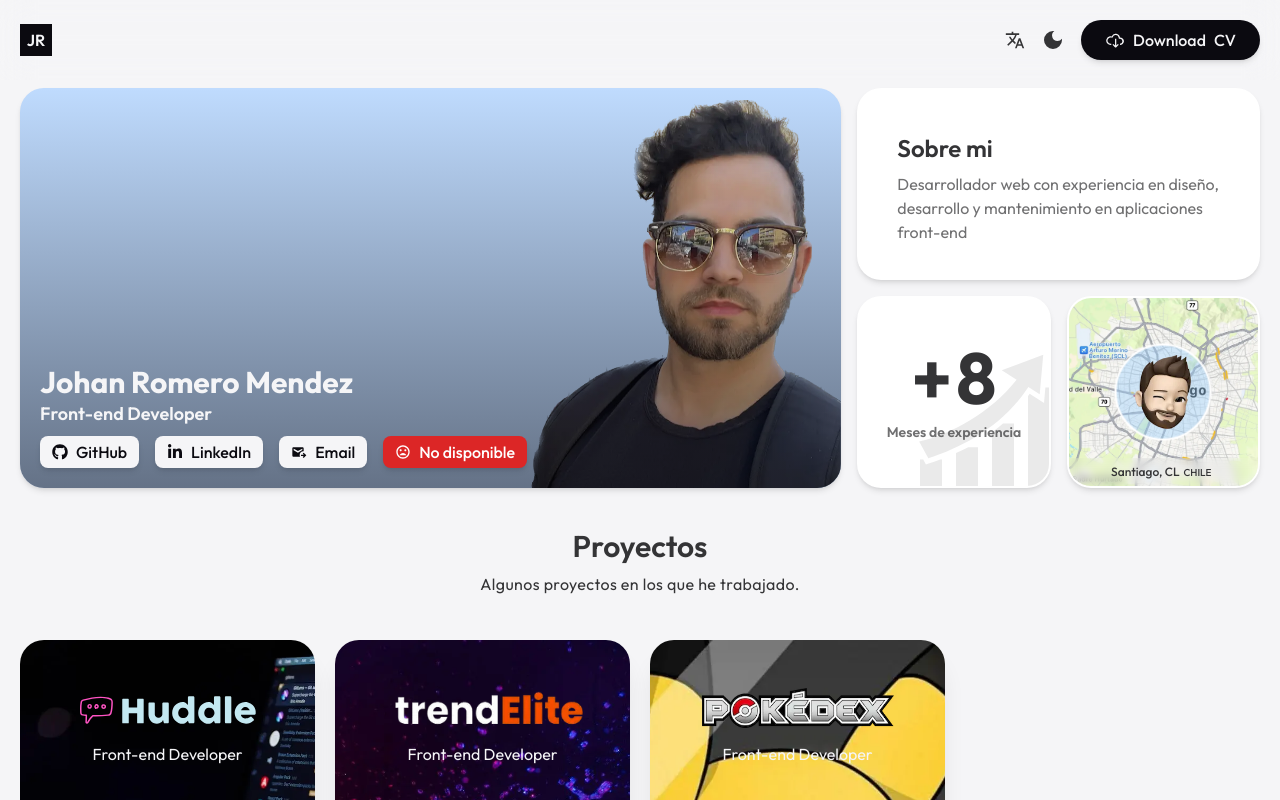
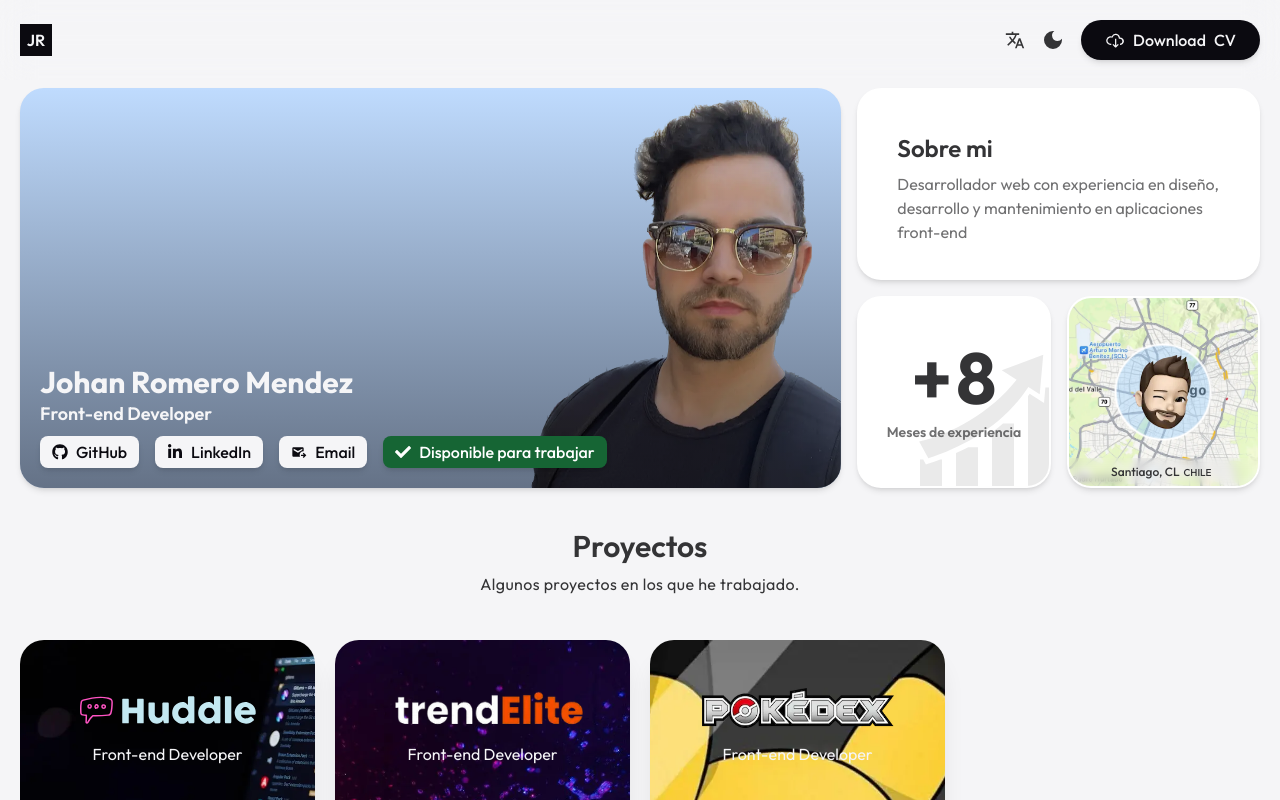
Before and after one commit to JohanRomero95/new-portfolio, a React (Vite) app: page / in a window 1280 px wide. Shown: the top 800 px of the page. Built offline with nearby package versions, Linux system fonts and the light colour scheme.

Commit message:
fix bugs

```diff
--- a/src/components/Button/FreeWork.jsx
+++ b/src/components/Button/FreeWork.jsx
@@ -3,7 +3,7 @@ import { FaCheck } from "react-icons/fa";
 import { MdOutlineMoodBad } from "react-icons/md";
 
 const Button = () => {
-	const [disponible, setDisponible] = useState(false);
+	const [disponible, setDisponible] = useState(true);
 
 	const handleCambio = () => {
 		setDisponible(!disponible);
--- a/src/components/Home/Home.jsx
+++ b/src/components/Home/Home.jsx
@@ -1,6 +1,8 @@
 import { FaGithub, FaLinkedinIn } from "react-icons/fa";
 import { MdOutgoingMail } from "react-icons/md";
 import { GiProgression } from "react-icons/gi";
+import ubication from "../../../public/images/santiago.webp";
+import face from "../../../public/images/me.webp";
 import Avatar from "/public/images/memoji.webp";
 import Footer from "../Footer/Footer";
 import Nav from "../Navbar/Nav";
@@ -22,7 +24,7 @@ const Home = () => {
 						<div className="shadow-md row-span-2 col-span-6 rounded-3xl bg-blue-200 relative flex flex-col overflow-hidden gap-10 justify-end p-6 dark:bg-raisin-black xl:col-span-4 lg:items-end sm:flex-row  lg:p-10">
 							<img
 								className="absolute h-full object-contain right-[4.2rem] top-28 scale-x-[1.55]  scale-150 overflow-hidden"
-								src="../../../public/images/me.webp"
+								src={face}
 								title="Imagen usuario"
 								alt="Imagen usuario"
 							/>
@@ -111,7 +113,7 @@ const Home = () => {
 						{/* BLOQUE UBICACION MAPA */}
 						<div className="shadow-md row-span-1 col-span-3 rounded-3xl bg-white dark:bg-raisin-black overflow-hidden border-2 border-transparent xl:col-span-1 flex items-center justify-center relative">
 							<img
-								src="/public/images/santiago.webp"
+								src={ubication}
 								className="absolute w-full object-center scale-[1.3] z-[1] xs:scale-[1.9] right-2"
 								// sm:-top-64
 								title="Ubicacion donde radica el Desarrollador"
--- a/src/components/Projects/Projects.jsx
+++ b/src/components/Projects/Projects.jsx
@@ -32,11 +32,11 @@ const ProjectsComponent = () => {
 				},
 				468: {
 					spaceBetween: 10,
-					slidesPerView: 1,
+					slidesPerView: 2,
 				},
 				768: {
 					spaceBetween: 20,
-					slidesPerView: 2,
+					slidesPerView: 3,
 				},
 				1024: {
 					spaceBetween: 15,
@@ -74,7 +74,7 @@ const ProjectsComponent = () => {
 							{project.position_name}
 						</h1>
 					</div>
-					<div className="flex gap-5 ">
+					<div className="flex gap-5 xs:gap-2">
 						{project.url_site ? (
 							<a
 								href={project.url_site}
```
